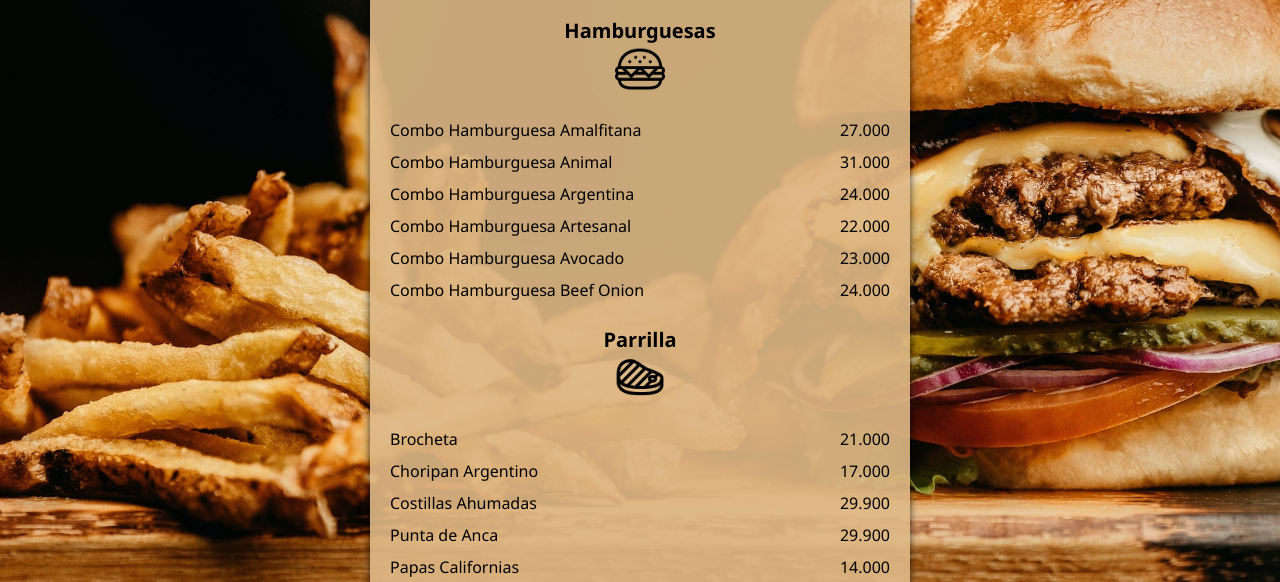
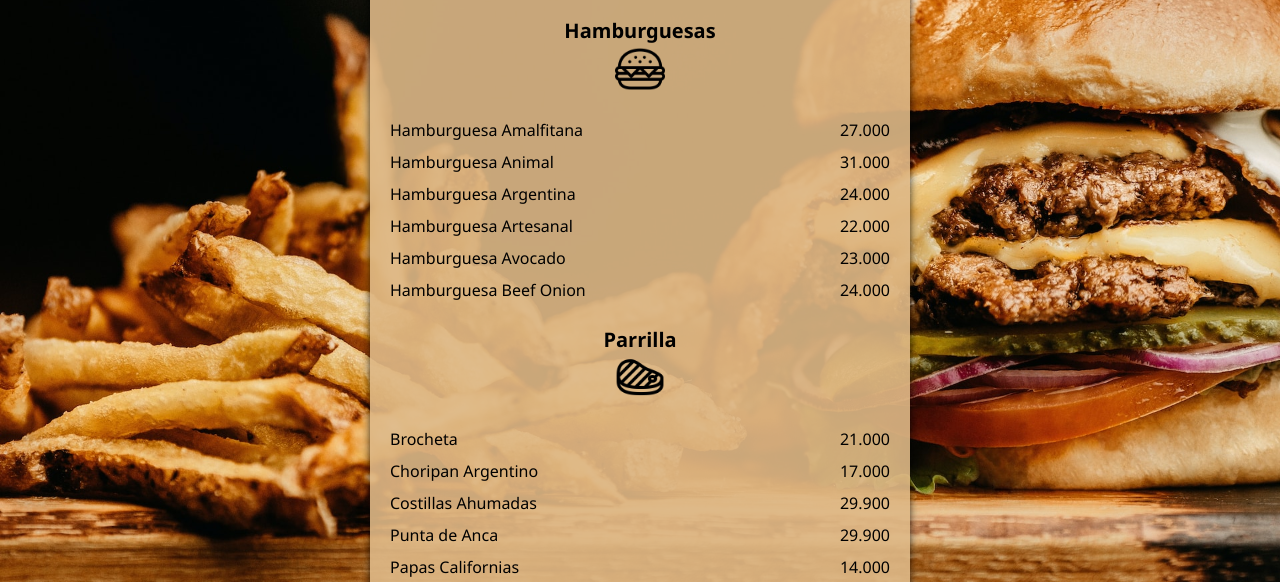
Before and after one commit to maguz727/menu-simple-restaurante, a plain HTML site: page index.html in a window 1280 px wide. Shown: the part 218-800 px from the top of the page. Drawn offline with Linux system fonts and the light colour scheme.

Commit message:
Ajustes en los textos de hamburguesas para que no queden tan largos

```diff
--- a/index.html
+++ b/index.html
@@ -18,22 +18,22 @@
           <h3 class="sub-title">Hamburguesas</h3>
           <img src="img/burguer.png" alt="icono hamburguesa" class="icon">
           <article class="item">
-            <p class="item-name">Combo Hamburguesa Amalfitana</p><p class="item-price">27.000</p>
+            <p class="item-name">Hamburguesa Amalfitana</p><p class="item-price">27.000</p>
           </article>
           <article class="item">
-            <p class="item-name">Combo Hamburguesa Animal</p><p class="item-price">31.000</p>
+            <p class="item-name">Hamburguesa Animal</p><p class="item-price">31.000</p>
           </article>
           <article class="item">
-            <p class="item-name">Combo Hamburguesa Argentina</p><p class="item-price">24.000</p>
+            <p class="item-name">Hamburguesa Argentina</p><p class="item-price">24.000</p>
           </article>
           <article class="item">
-            <p class="item-name">Combo Hamburguesa Artesanal</p><p class="item-price">22.000</p>
+            <p class="item-name">Hamburguesa Artesanal</p><p class="item-price">22.000</p>
           </article>
           <article class="item">
-            <p class="item-name">Combo Hamburguesa Avocado</p><p class="item-price">23.000</p>
+            <p class="item-name">Hamburguesa Avocado</p><p class="item-price">23.000</p>
           </article>
           <article class="item">
-            <p class="item-name">Combo Hamburguesa Beef Onion</p><p class="item-price">24.000</p>
+            <p class="item-name">Hamburguesa Beef Onion</p><p class="item-price">24.000</p>
           </article>
         </section>
         <section class="grill">
--- a/styles.css
+++ b/styles.css
@@ -1,6 +1,6 @@
 body {
     background-image: url(./img/fondo-hamburguesa.jpg);
-    background-repeat: no-repeat;
+    /* background-repeat: no-repeat; */
     background-attachment: fixed;
     background-size: cover;
     font-family: 'Segoe UI', Tahoma, Geneva, Verdana, sans-serif;
```
